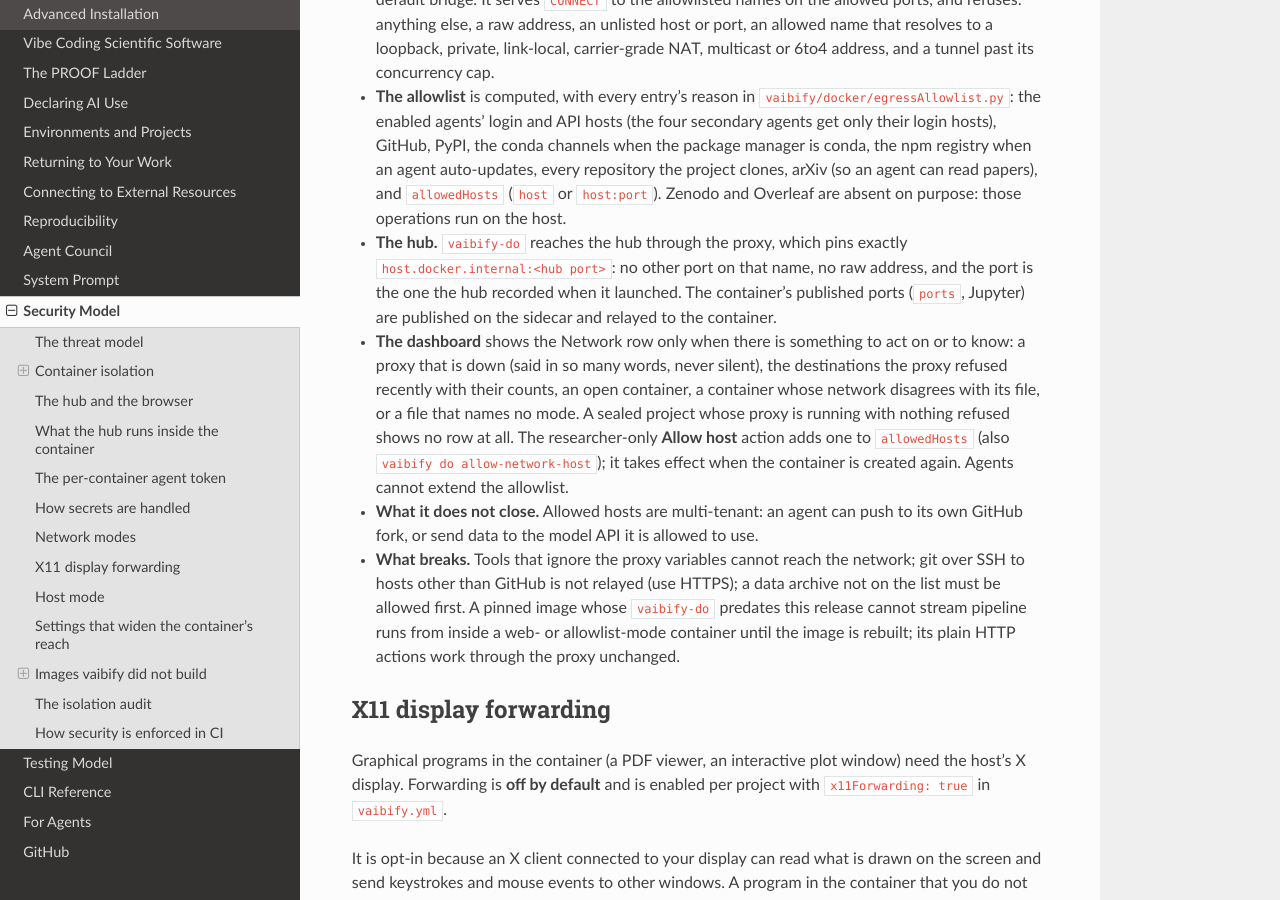
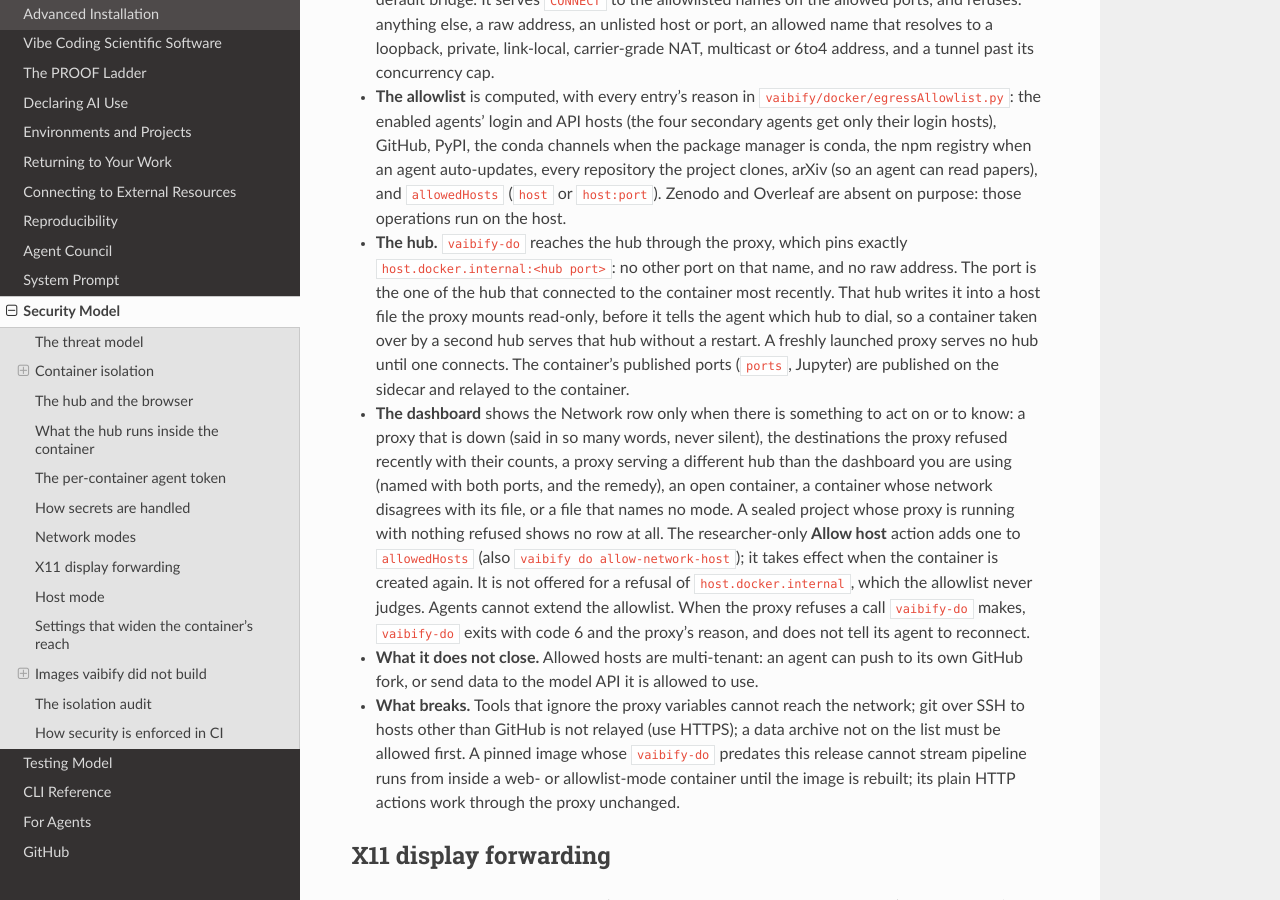
Before and after one commit to RoryBarnes/vaibify, a Sphinx documentation site: the page built from docs/security.md, in a window 1280 px wide and 900 px high, scrolled down 7213 px. Built offline with Sphinx 7.4.7 and the Read the Docs theme 3.1.0, drawn with Linux system fonts in a browser that asks for light colours; the version number could not be read and is left out.

Commit message:
Document how a sealed container's proxy follows the hub that owns it
Co-Authored-By: Claude Opus 5.5 <noreply@anthropic.com>

```diff
--- a/docs/security.md
+++ b/docs/security.md
@@ -336,18 +336,27 @@ one way out: an HTTP CONNECT proxy that vaibify runs beside it.
   those operations run on the host.
 - **The hub.** `vaibify-do` reaches the hub through the proxy, which
   pins exactly `host.docker.internal:<hub port>`: no other port on that
-  name, no raw address, and the port is the one the hub recorded when
-  it launched. The container's published ports (`ports`, Jupyter) are
+  name, and no raw address. The port is the one of the hub that
+  connected to the container most recently. That hub writes it into a
+  host file the proxy mounts read-only, before it tells the agent which
+  hub to dial, so a container taken over by a second hub serves that
+  hub without a restart. A freshly launched proxy serves no hub until
+  one connects. The container's published ports (`ports`, Jupyter) are
   published on the sidecar and relayed to the container.
 - **The dashboard** shows the Network row only when there is something
   to act on or to know: a proxy that is down (said in so many words,
   never silent), the destinations the proxy refused recently with their
-  counts, an open container, a container whose network disagrees with
-  its file, or a file that names no mode. A sealed project whose proxy
-  is running with nothing refused shows no row at all. The
-  researcher-only **Allow host** action adds one to `allowedHosts`
-  (also `vaibify do allow-network-host`); it takes effect when the
-  container is created again. Agents cannot extend the allowlist.
+  counts, a proxy serving a different hub than the dashboard you are
+  using (named with both ports, and the remedy), an open container, a
+  container whose network disagrees with its file, or a file that names
+  no mode. A sealed project whose proxy is running with nothing refused
+  shows no row at all. The researcher-only **Allow host** action adds
+  one to `allowedHosts` (also `vaibify do allow-network-host`); it takes
+  effect when the container is created again. It is not offered for a
+  refusal of `host.docker.internal`, which the allowlist never judges.
+  Agents cannot extend the allowlist. When the proxy refuses a call
+  `vaibify-do` makes, `vaibify-do` exits with code 6 and the proxy's
+  reason, and does not tell its agent to reconnect.
 - **What it does not close.** Allowed hosts are multi-tenant: an agent
   can push to its own GitHub fork, or send data to the model API it is
   allowed to use.
```
Also changed, not shown: docs/architecture.md (+20 -0 lines).
